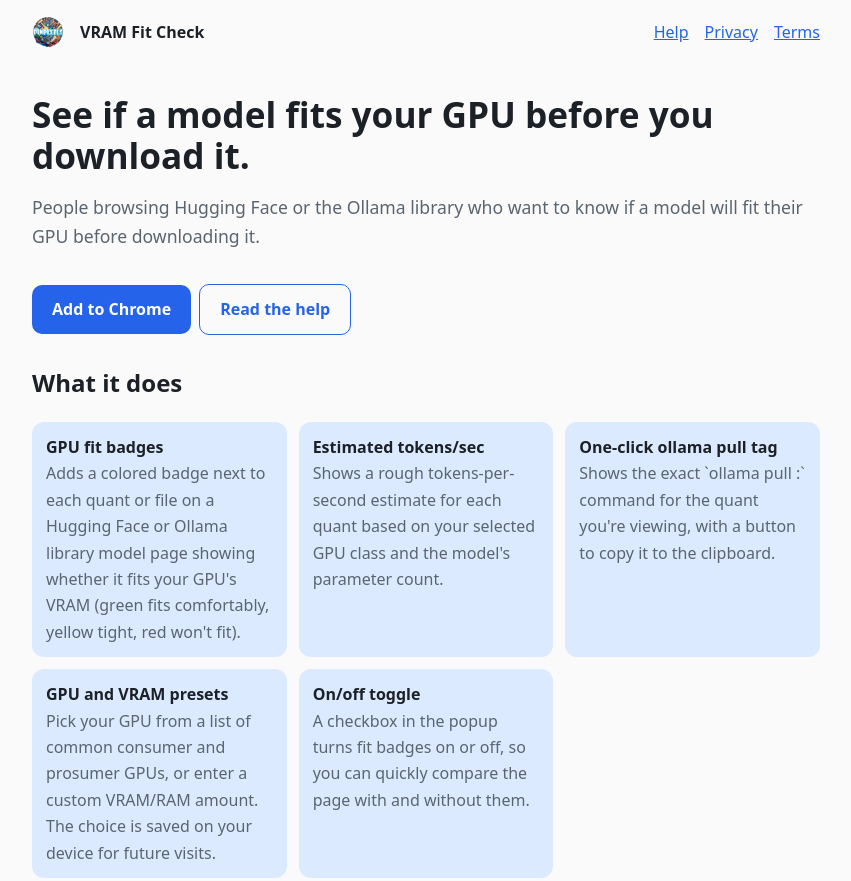
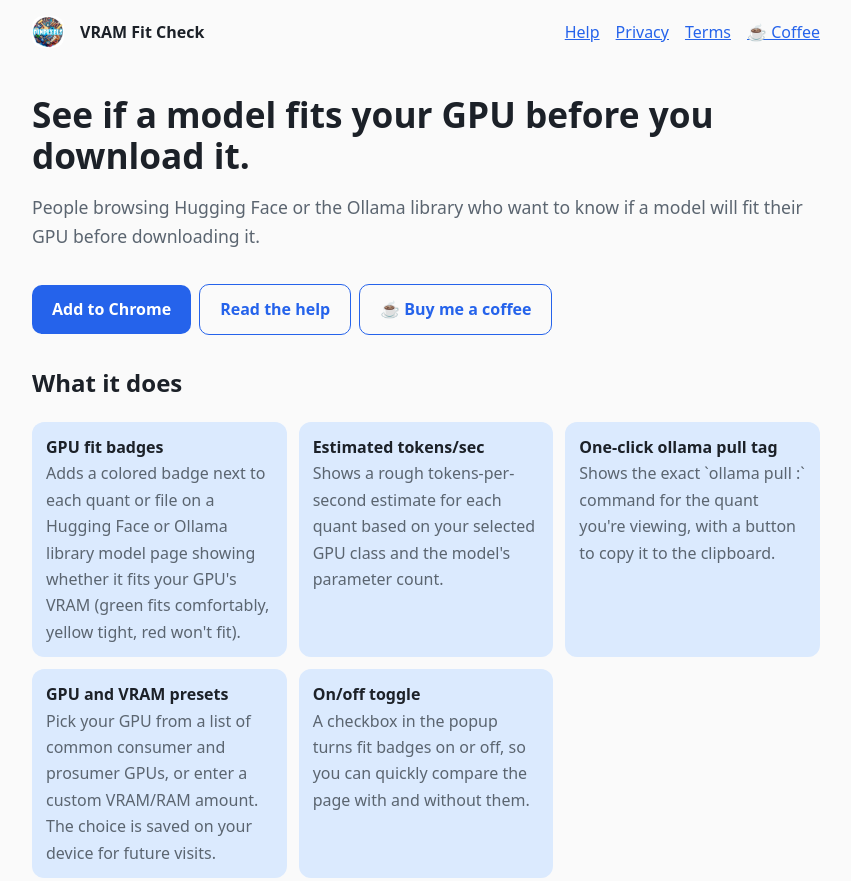
Before and after one commit to pinpixels/canirun, a plain HTML site: page index.html in a window 1280 px wide. Shown: the top 881 px of the page, without its empty margins (214-1065 px from the left). Drawn offline with Linux system fonts and the light colour scheme.

Commit message:
Site for v1.0.0

```diff
--- a/index.html
+++ b/index.html
@@ -8,9 +8,9 @@
 .btn{display:inline-block;margin:16px 8px 8px 0;padding:11px 20px;border-radius:10px;background:var(--accent);color:#fff;text-decoration:none;font-weight:600}
 .grid{display:grid;grid-template-columns:repeat(auto-fit,minmax(230px,1fr));gap:12px}.card{background:var(--soft);border-radius:12px;padding:12px 14px}.card p{margin:0;color:var(--muted)}
 footer{color:var(--muted);font-size:.9em}img.icon{border-radius:10px}</style></head><body>
-<header><img class="icon" src="img/icon48.png" width="32" height="32" alt=""><strong>VRAM Fit Check</strong><nav><a href="help.html">Help</a><a href="privacy.html">Privacy</a><a href="terms.html">Terms</a></nav></header>
+<header><img class="icon" src="img/icon48.png" width="32" height="32" alt=""><strong>VRAM Fit Check</strong><nav><a href="help.html">Help</a><a href="privacy.html">Privacy</a><a href="terms.html">Terms</a><a href="https://buymeacoffee.com/pinpixelsp">☕ Coffee</a></nav></header>
 <main><h1>See if a model fits your GPU before you download it.</h1><p class="sub">People browsing Hugging Face or the Ollama library who want to know if a model will fit their GPU before downloading it.</p>
-<a class="btn" href="https://chromewebstore.google.com/search/VRAM%20Fit%20Check">Add to Chrome</a><a class="btn" style="background:transparent;color:var(--accent);border:1px solid var(--accent)" href="help.html">Read the help</a>
+<a class="btn" href="https://chromewebstore.google.com/search/VRAM%20Fit%20Check">Add to Chrome</a><a class="btn" style="background:transparent;color:var(--accent);border:1px solid var(--accent)" href="help.html">Read the help</a><a class="btn" style="background:transparent;color:var(--accent);border:1px solid var(--accent)" href="https://buymeacoffee.com/pinpixelsp">☕ Buy me a coffee</a>
 <h2>What it does</h2><div class="grid"><div class="card"><strong>GPU fit badges</strong><p>Adds a colored badge next to each quant or file on a Hugging Face or Ollama library model page showing whether it fits your GPU's VRAM (green fits comfortably, yellow tight, red won't fit).</p></div><div class="card"><strong>Estimated tokens/sec</strong><p>Shows a rough tokens-per-second estimate for each quant based on your selected GPU class and the model's parameter count.</p></div><div class="card"><strong>One-click ollama pull tag</strong><p>Shows the exact `ollama pull <model>:<tag>` command for the quant you're viewing, with a button to copy it to the clipboard.</p></div><div class="card"><strong>GPU and VRAM presets</strong><p>Pick your GPU from a list of common consumer and prosumer GPUs, or enter a custom VRAM/RAM amount. The choice is saved on your device for future visits.</p></div><div class="card"><strong>On/off toggle</strong><p>A checkbox in the popup turns fit badges on or off, so you can quickly compare the page with and without them.</p></div></div>
 <h2>Privacy</h2><p>VRAM Fit Check keeps everything on your device. It contains no code that sends data anywhere, and has no account, ads or analytics.</p></main>
 <footer><p>VRAM Fit Check v1.0.0 · by PinPixels · <a href="https://github.com/pinpixels/canirun/issues">Support</a></p></footer></body></html>
```
Also changed, not shown: help.html (+1 -1 lines), privacy.html (+1 -1 lines), terms.html (+1 -1 lines).
